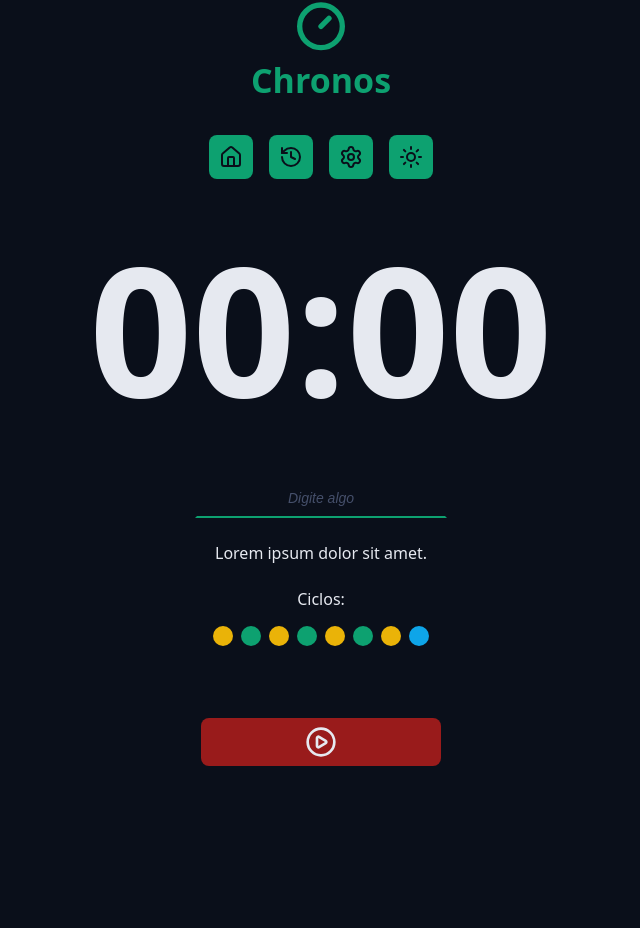
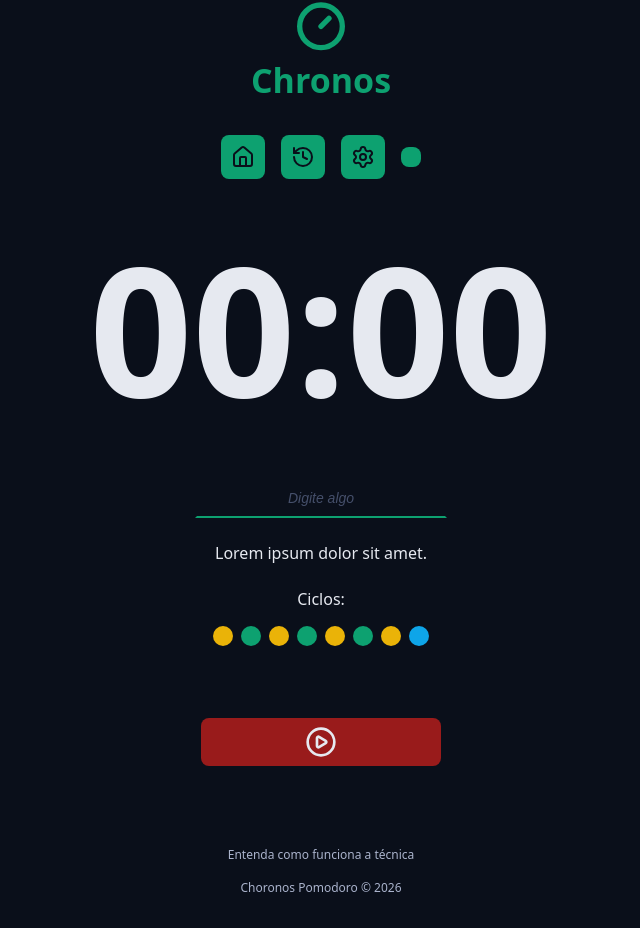
Before and after one commit to VladimirMonteiro/Course-udemy-react-next, a React (Vite) app in the folder chronos-pomodoro/: page / in a window 1280 px wide. Shown: the part 67-995 px from the top of the page, without its empty margins (319-959 px from the left). Before the commit the page ends 913 px from the top, so only its background shows below. Built offline with nearby package versions, Linux system fonts and the light colour scheme.

Commit message:
Feat: add toggle theme dark and light

```diff
--- a/chronos-pomodoro/index.html
+++ b/chronos-pomodoro/index.html
@@ -1,5 +1,5 @@
-<!doctype html>
-<html lang="en">
+<!DOCTYPE html>
+<html lang="pt-BR" data-theme="dark">
   <head>
     <meta charset="UTF-8" />
     <link rel="icon" type="image/svg+xml" href="/vite.svg" />
--- a/chronos-pomodoro/src/App.tsx
+++ b/chronos-pomodoro/src/App.tsx
@@ -9,6 +9,7 @@ import { DefaultInput } from './components/DefaultInput';
 import { Cycles } from './components/Cycles';
 import { Button } from './components/Button';
 import { PlayCircleIcon } from 'lucide-react';
+import { Footer } from './components/Footer';
 
 function App() {
   return (
@@ -38,6 +39,9 @@ function App() {
           </div>
         </form>
       </Container>
+      <Container>
+        <Footer />
+      </Container>
     </>
   );
 }
--- /dev/null
+++ b/chronos-pomodoro/src/components/Footer/index.tsx
@@ -0,0 +1,10 @@
+import styles from './styles.module.css';
+
+export function Footer() {
+  return (
+    <footer className={styles.footer}>
+      <a href='#'>Entenda como funciona a técnica</a>
+      <a href='#'>Choronos Pomodoro &copy; {new Date().getFullYear()}</a>
+    </footer>
+  );
+}
--- /dev/null
+++ b/chronos-pomodoro/src/components/Footer/styles.module.css
@@ -0,0 +1,18 @@
+.footer {
+  display: flex;
+  flex-direction: column;
+  justify-content: center;
+  align-items: center;
+  gap: 16px;
+}
+
+.footer a {
+  font-size: 12px;
+  color: var(--text-muted);
+  text-decoration: none;
+}
+
+.footer a:hover {
+  color: var(--text-muted);
+  text-decoration: underline;
+}
--- a/chronos-pomodoro/src/components/Menu/index.tsx
+++ b/chronos-pomodoro/src/components/Menu/index.tsx
@@ -1,20 +1,68 @@
-import { HistoryIcon, HouseIcon, SettingsIcon, SunIcon } from 'lucide-react';
+import { HistoryIcon, HouseIcon, MoonIcon, SettingsIcon, SunIcon } from 'lucide-react';
 import styles from './styles.module.css';
+import { useState, useEffect } from 'react';
+
+type AvailableThemes = 'dark' | 'light';
 
 export function Menu() {
+  const [theme, setTheme] = useState<AvailableThemes>(() => {
+    return localStorage.getItem('theme') as AvailableThemes | 'dark';
+  });
+
+  const handleToggleTheme = (
+    event: React.MouseEvent<HTMLAnchorElement, MouseEvent>,
+  ) => {
+    event.preventDefault();
+    setTheme(prevTheme => {
+      const newTheme = prevTheme === 'dark' ? 'light' : 'dark';
+      return newTheme;
+    });
+  };
+
+  const nextThemeIcon = {
+    dark: <SunIcon />,
+    light: <MoonIcon />,
+  }
+
+  useEffect(() => {
+    document.documentElement.setAttribute('data-theme', theme);
+    localStorage.setItem('theme', theme);
+  }, [theme]);
+
   return (
     <nav className={styles.menu}>
-      <a href='#' className={styles.menuLink}>
+      <a
+        href='#'
+        className={styles.menuLink}
+        aria-label='Ir para a home'
+        title='Ir para a home'
+      >
         <HouseIcon />
       </a>
-      <a href='#' className={styles.menuLink}>
+      <a
+        href='#'
+        className={styles.menuLink}
+        aria-label='Ir para o histórico'
+        title='Ir para o histórico'
+      >
         <HistoryIcon />
       </a>
-      <a href='#' className={styles.menuLink}>
+      <a
+        href='#'
+        className={styles.menuLink}
+        aria-label='Ir para as configurações'
+        title='Ir para as configurações'
+      >
         <SettingsIcon />
       </a>
-      <a href='#' className={styles.menuLink}>
-        <SunIcon />
+      <a
+        href='#'
+        className={styles.menuLink}
+        aria-label='Alternar tema'
+        title='Alternar tema'
+        onClick={handleToggleTheme}
+      >
+        {nextThemeIcon[theme]}
       </a>
     </nav>
   );
--- a/chronos-pomodoro/src/styles/theme.css
+++ b/chronos-pomodoro/src/styles/theme.css
@@ -35,3 +35,19 @@
   --disabled: #555f7d;
   --text-disabled: #aab3cc;
 }
+
+:root[data-theme='light'] {
+  --gray-100: #0a0f1a;
+  --gray-200: #181f2e;
+  --gray-300: #272f43;
+  --gray-400: #363d56;
+  --gray-500: #454f6a;
+  --gray-600: #555f7d;
+  --gray-700: #aab3cc;
+  --gray-800: #cdd3e1;
+  --gray-900: #e6e9f0;
+  --text-default: #0a0f1a;
+  --text-muted: #272f43;
+  --link-color: #0b8a60;
+  --link-hover: #065f46;
+}
```
